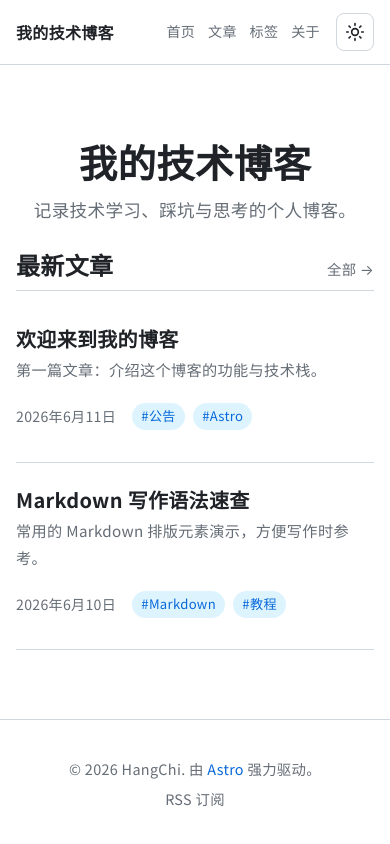
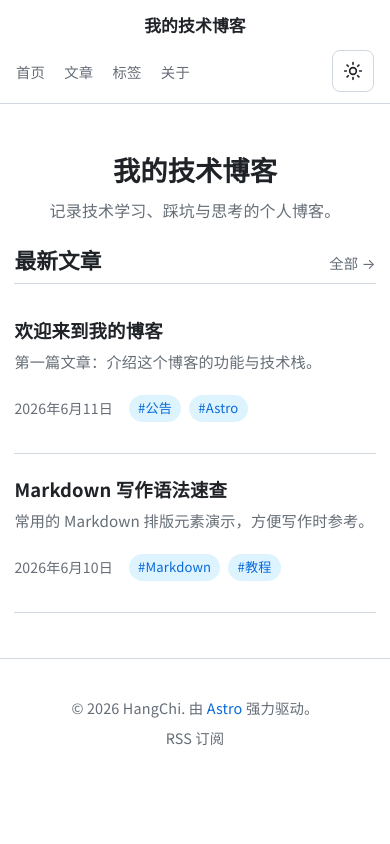
Before and after one commit to HangChi/HangChi.github.io, an Astro site: page / in a window 390 px wide. Built offline with nearby package versions, Linux system fonts and the light colour scheme; Astro itself is replaced by a stand-in of ours.

Commit message:
style: 全站响应式布局（手机/平板/桌面三档适配）

```diff
--- a/src/components/Header.astro
+++ b/src/components/Header.astro
@@ -28,9 +28,9 @@ import ThemeToggle from './ThemeToggle.astro';
     transition: background-color 0.2s ease, border-color 0.2s ease;
   }
   nav {
-    max-width: var(--width-content);
+    max-width: var(--width-wide);
     margin: 0 auto;
-    padding: 0.8rem 1rem;
+    padding: 0.8rem 1.5rem;
     display: flex;
     align-items: center;
     justify-content: space-between;
@@ -62,9 +62,42 @@ import ThemeToggle from './ThemeToggle.astro';
     color: var(--link);
     text-decoration: none;
   }
-  @media (max-width: 520px) {
-    .links { gap: 0.8rem; }
-    .links a { font-size: 0.88rem; }
-    .site-title { font-size: 1rem; }
+
+  /* 平板：收紧导航间距与内边距 */
+  @media (max-width: 768px) {
+    nav {
+      padding: 0.7rem 1.1rem;
+    }
+    .nav-right {
+      gap: 0.8rem;
+    }
+    .links {
+      gap: 0.9rem;
+    }
+  }
+
+  /* 手机：导航换成两行——标题一行，菜单+主题钮一行并居中 */
+  @media (max-width: 480px) {
+    nav {
+      flex-direction: column;
+      gap: 0.6rem;
+      padding: 0.7rem 1rem;
+    }
+    .nav-right {
+      width: 100%;
+      justify-content: space-between;
+    }
+    .site-title {
+      font-size: 1.05rem;
+    }
+    .links {
+      gap: 1.2rem;
+    }
+    .links a {
+      font-size: 0.9rem;
+      /* 增大触屏可点击区域 */
+      padding: 0.3rem 0;
+      display: inline-block;
+    }
   }
 </style>
--- a/src/components/ThemeToggle.astro
+++ b/src/components/ThemeToggle.astro
@@ -34,6 +34,13 @@
     background: var(--bg-subtle);
     border-color: var(--text-muted);
   }
+  /* 手机上增大可点击区域，符合触屏可达性 */
+  @media (max-width: 480px) {
+    #theme-toggle {
+      width: 42px;
+      height: 42px;
+    }
+  }
   /* 默认（浅色）：显示太阳、隐藏月亮 */
   .icon-moon { display: none; }
   .icon-sun { display: block; }
--- a/src/layouts/BlogPost.astro
+++ b/src/layouts/BlogPost.astro
@@ -61,4 +61,30 @@ const { title, description, pubDate, updatedDate, heroImage, tags } =
   .updated {
     font-style: italic;
   }
+
+  /* 文章正文里的宽表格：窄屏可横向滚动，不撑破版面 */
+  .content :global(table) {
+    display: block;
+    overflow-x: auto;
+    -webkit-overflow-scrolling: touch;
+    white-space: nowrap;
+  }
+
+  /* 文章页响应式 */
+  @media (max-width: 768px) {
+    .hero {
+      max-height: 240px;
+      margin-bottom: 1.2rem;
+    }
+    .post-header {
+      margin-bottom: 1.5rem;
+    }
+    .content :global(table) {
+      font-size: 0.88rem;
+    }
+    .content :global(th),
+    .content :global(td) {
+      padding: 0.4em 0.6em;
+    }
+  }
 </style>
--- a/src/layouts/Layout.astro
+++ b/src/layouts/Layout.astro
@@ -9,12 +9,15 @@ interface Props {
   title?: string;
   description?: string;
   image?: string;
+  // 宽布局：首页/列表/标签页传 true，用更宽的容器。
+  wide?: boolean;
 }
 
 const {
   title = SITE_TITLE,
   description = SITE_DESCRIPTION,
   image,
+  wide = false,
 } = Astro.props;
 ---
 
@@ -25,7 +28,7 @@ const {
   </head>
   <body>
     <Header />
-    <main>
+    <main class={wide ? 'wide' : undefined}>
       <slot />
     </main>
     <Footer />
--- a/src/pages/blog/index.astro
+++ b/src/pages/blog/index.astro
@@ -10,7 +10,7 @@ const posts = (await getCollection('blog'))
   .sort((a, b) => b.data.pubDate.valueOf() - a.data.pubDate.valueOf());
 ---
 
-<Layout title={`全部文章 · 共 ${posts.length} 篇`} description="文章归档列表">
+<Layout title={`全部文章 · 共 ${posts.length} 篇`} description="文章归档列表" wide>
   <h1>全部文章</h1>
   <p class="count">共 {posts.length} 篇</p>
 
--- a/src/pages/index.astro
+++ b/src/pages/index.astro
@@ -13,7 +13,7 @@ const posts = (await getCollection('blog'))
 const recent = posts.slice(0, 5);
 ---
 
-<Layout>
+<Layout wide>
   <section class="hero">
     <h1>{SITE_TITLE}</h1>
     <p>{SITE_DESCRIPTION}</p>
@@ -49,11 +49,11 @@ const recent = posts.slice(0, 5);
 <style>
   .hero {
     text-align: center;
-    padding: 2.5rem 0 1.5rem;
+    padding: 3.5rem 0 2.5rem;
   }
   .hero h1 {
     margin: 0 0 0.5rem;
-    font-size: 2.4rem;
+    font-size: 2.6rem;
   }
   .hero p {
     color: var(--text-muted);
@@ -110,4 +110,27 @@ const recent = posts.slice(0, 5);
     color: var(--text-muted);
     font-size: 0.88rem;
   }
+
+  /* 平板：hero 适度缩小 */
+  @media (max-width: 768px) {
+    .hero {
+      padding: 2.5rem 0 1.8rem;
+    }
+    .hero h1 {
+      font-size: 2.1rem;
+    }
+    .hero p {
+      font-size: 1rem;
+    }
+  }
+
+  /* 手机：hero 再收紧 */
+  @media (max-width: 480px) {
+    .hero {
+      padding: 1.8rem 0 1.4rem;
+    }
+    .hero h1 {
+      font-size: 1.7rem;
+    }
+  }
 </style>
--- a/src/pages/tags/[tag].astro
+++ b/src/pages/tags/[tag].astro
@@ -26,7 +26,7 @@ export async function getStaticPaths() {
 const { tag, posts } = Astro.props;
 ---
 
-<Layout title={`标签：${tag}`} description={`标签 ${tag} 下的全部文章`}>
+<Layout title={`标签：${tag}`} description={`标签 ${tag} 下的全部文章`} wide>
   <p class="back"><a href="/tags">← 所有标签</a></p>
   <h1>#{tag}</h1>
   <p class="count">共 {posts.length} 篇文章</p>
--- a/src/pages/tags/index.astro
+++ b/src/pages/tags/index.astro
@@ -16,7 +16,7 @@ for (const post of posts) {
 const tags = [...counts.entries()].sort((a, b) => b[1] - a[1]);
 ---
 
-<Layout title="标签" description="按标签浏览全部文章">
+<Layout title="标签" description="按标签浏览全部文章" wide>
   <h1>标签</h1>
   <p class="count">共 {tags.length} 个标签</p>
 
--- a/src/styles/global.css
+++ b/src/styles/global.css
@@ -28,7 +28,9 @@
   --font-mono: ui-monospace, SFMono-Regular, 'SF Mono', Menlo, Consolas,
     'Liberation Mono', monospace;
 
+  /* 两级宽度：正文窄列（利于阅读）+ 列表/首页宽列（更充实） */
   --width-content: 720px;
+  --width-wide: 960px;
   color-scheme: light;
 }
 
@@ -77,6 +79,11 @@ main {
   max-width: var(--width-content);
   margin: 0 auto;
   padding: 2rem 1rem 4rem;
+}
+
+/* 首页 / 列表页 / 标签页用更宽的容器 */
+main.wide {
+  max-width: var(--width-wide);
 }
 
 /* 标题 */
@@ -198,3 +205,44 @@ li {
   white-space: nowrap;
   border: 0;
 }
+
+/* ============================================================
+   响应式断点
+   - 平板及以下 ≤ 768px：缩小标题、收紧间距
+   - 手机 ≤ 480px：进一步缩小字号，加大可点区域
+   ============================================================ */
+
+@media (max-width: 768px) {
+  main {
+    padding: 1.5rem 1.1rem 3rem;
+  }
+  h1 { font-size: 1.7rem; }
+  h2 { font-size: 1.35rem; }
+  h3 { font-size: 1.15rem; }
+  body {
+    font-size: 15.5px;
+  }
+  pre.astro-code {
+    /* 代码块在手机上贴近屏幕边缘，给更紧凑的内边距 */
+    padding: 0.85rem 0.95rem;
+    font-size: 0.85rem;
+  }
+}
+
+@media (max-width: 480px) {
+  main {
+    padding: 1.2rem 0.9rem 2.5rem;
+  }
+  h1 { font-size: 1.5rem; }
+  body {
+    /* 手机上略微收窄字间距，避免中文行过满 */
+    letter-spacing: 0.01em;
+  }
+}
+
+/* 触屏设备：链接下划线常驻，hover 效果改为 active 反馈 */
+@media (hover: none) {
+  a:hover {
+    text-decoration: none;
+  }
+}
```
Also changed, not shown: src/pages/404.astro (+8 -0 lines).
